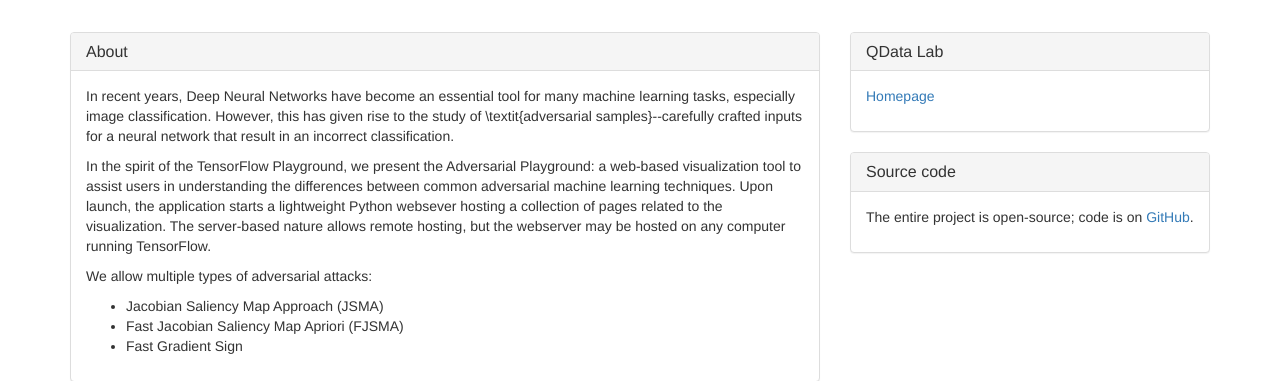
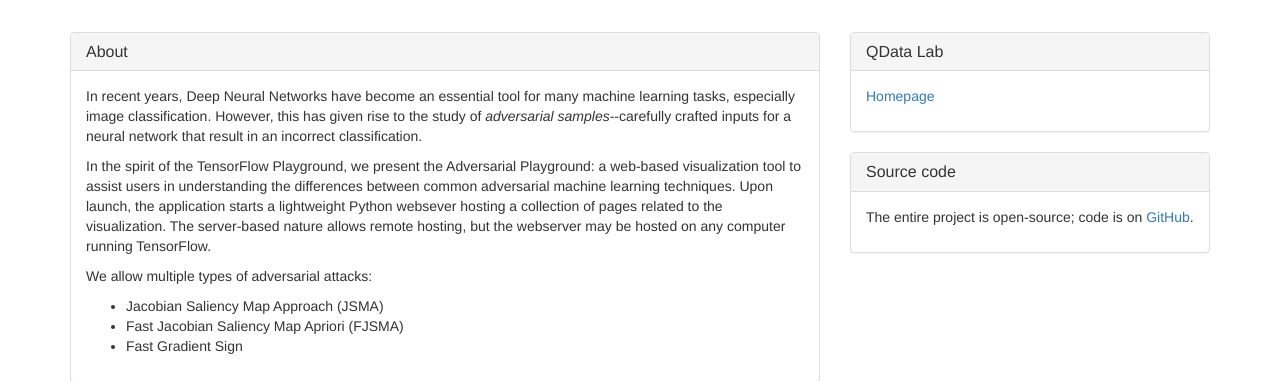
Before and after one commit to QData/AdversarialDNN-Playground, a Flask app: page / in a window 1280 px wide. Shown: the part 148-529 px from the top of the page. Run offline with Flask 2, Linux system fonts and the light colour scheme; some libraries are stand-ins or nearby versions.

Commit message:
Updated README and index page

```diff
--- a/webapp/templates/index.html
+++ b/webapp/templates/index.html
@@ -57,7 +57,7 @@
               </div>
               <div class="panel-body">
                 <p>
-                In recent years, Deep Neural Networks have become an essential tool for many machine learning tasks, especially image classification.  However, this has given rise to the study of \textit{adversarial samples}--carefully crafted inputs for a neural network that result in an incorrect classification.
+                In recent years, Deep Neural Networks have become an essential tool for many machine learning tasks, especially image classification.  However, this has given rise to the study of <em>adversarial samples</em>--carefully crafted inputs for a neural network that result in an incorrect classification.
                 </p>
                 <p>
                 In the spirit of the TensorFlow Playground, we present the Adversarial Playground: a web-based visualization tool to assist users in understanding the differences between common adversarial machine learning techniques.  Upon launch, the application starts a lightweight Python websever hosting a collection of pages related to the visualization.  The server-based nature allows remote hosting, but the webserver may be hosted on any computer running TensorFlow.
```
Also changed, not shown: README.md.
